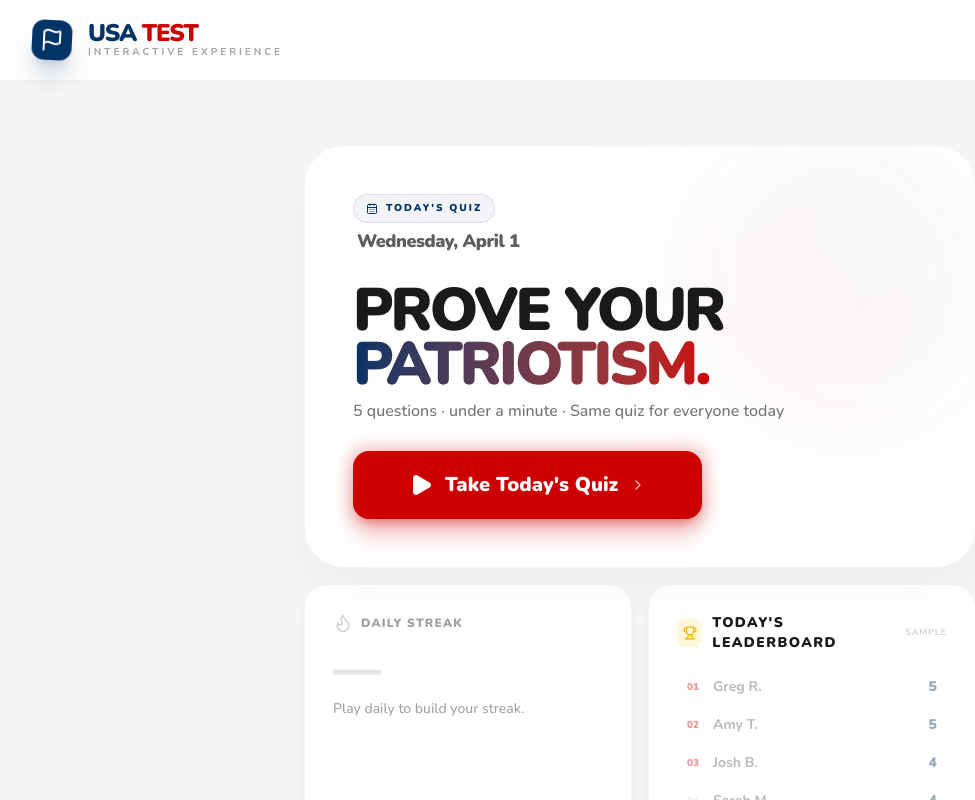
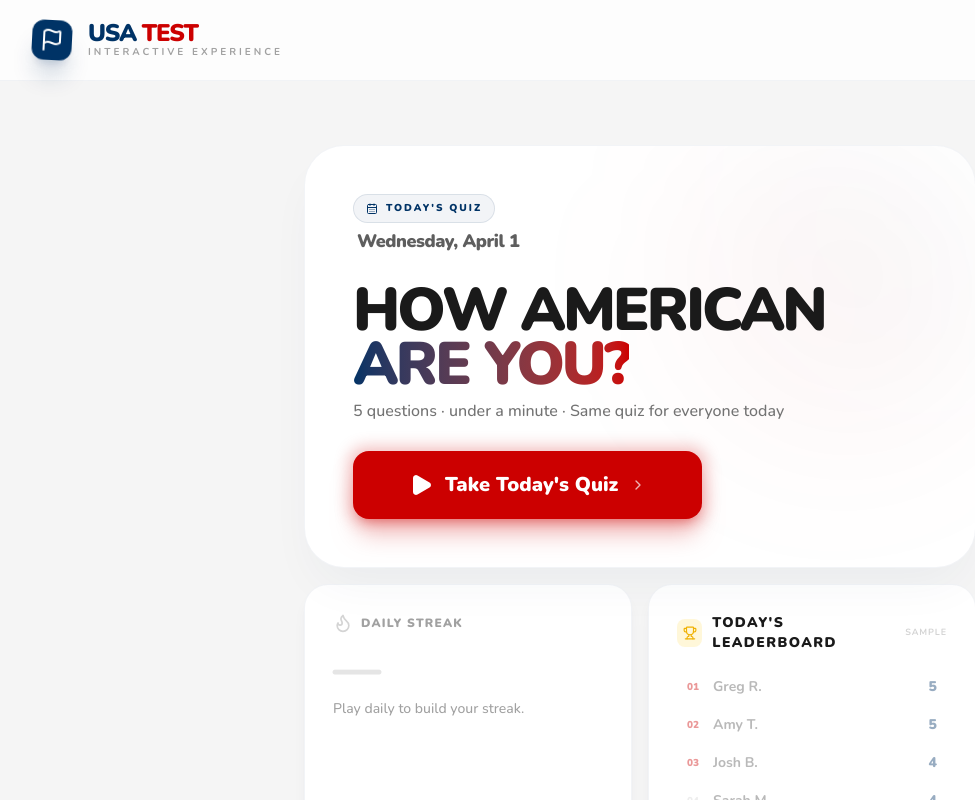
Before and after one commit to roebergdev/usa-test-next, a Next.js app: page / in a window 1280 px wide. Shown: the top 800 px of the page, without its empty margins (0-975 px from the left). Built offline with nearby package versions, Linux system fonts and the light colour scheme; no server answers; the database is empty.

Commit message:
feat: Change homepage headline to 'How American Are You?'
Co-Authored-By: Claude Sonnet 4.6 <noreply@anthropic.com>

```diff
--- a/src/components/HomeScreen.tsx
+++ b/src/components/HomeScreen.tsx
@@ -76,9 +76,9 @@ function DailyQuizHero({
         {/* Headline */}
         <div className="space-y-2">
           <h2 className="text-4xl sm:text-6xl font-black tracking-tighter leading-[0.9] uppercase text-amac-dark">
-            Prove your{' '}
+            How American{' '}
             <span className="text-transparent bg-clip-text bg-gradient-to-r from-amac-blue to-amac-red">
-              Patriotism.
+              Are You?
             </span>
           </h2>
           <p className="text-neutral-500 font-medium text-sm sm:text-base max-w-md">
```
